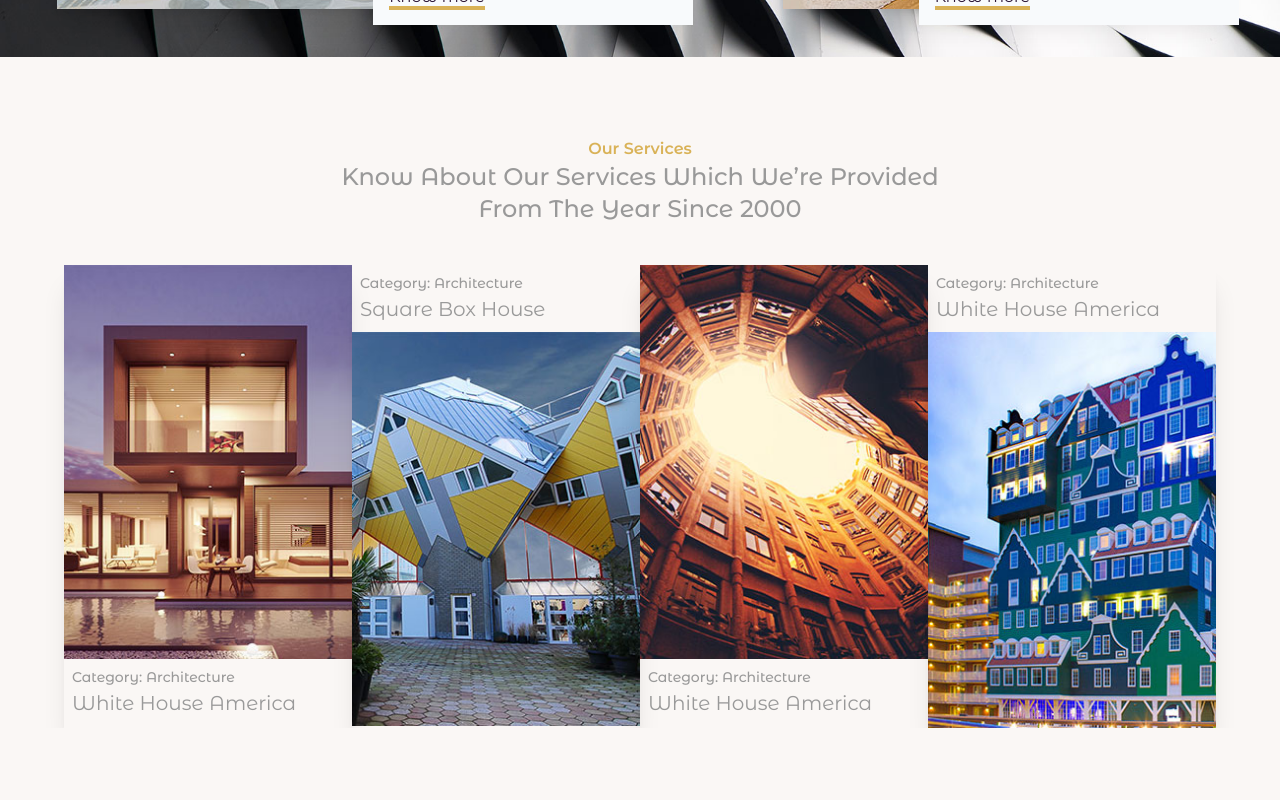
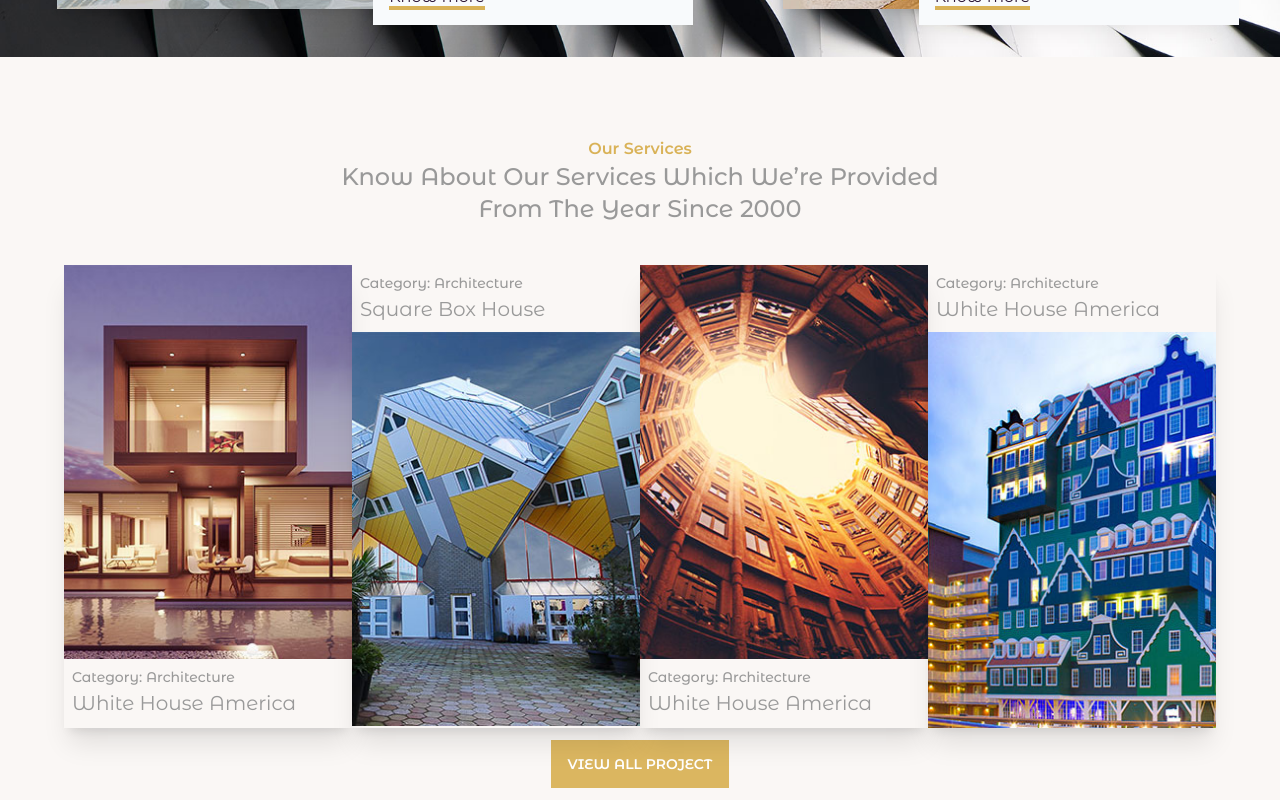
Before and after one commit to KPorus/acrhe, a React (Create React App) app: page / in a window 1280 px wide. Shown: the part 1898-2698 px from the top of the page. Before the commit the page ends 2626 px from the top, so only its background shows below. Built offline with nearby package versions, Linux system fonts and the light colour scheme.

Commit message:
some small update

```diff
--- a/src/App.css
+++ b/src/App.css
@@ -180,3 +180,16 @@
   -ms-transition: all linear 300ms;
   -o-transition: all linear 300ms;
 }
+
+.bg-\[\#d9b257\] {
+  --tw-bg-opacity: 1;
+  background-color: #DBB660 !important;
+}
+
+.btn {
+  border-radius: 0 !important;
+  -webkit-border-radius: 0 !important;
+  -moz-border-radius: 0 !important;
+  -ms-border-radius: 0 !important;
+  -o-border-radius: 0 !important;
+}
--- a/src/component/ProjectSection.jsx
+++ b/src/component/ProjectSection.jsx
@@ -4,15 +4,16 @@ import img1 from "../images/project-1.jpg";
 import img2 from "../images/project-2.jpg";
 import img3 from "../images/project-3.jpg";
 import img4 from "../images/project-4.jpg";
+import { Link } from "react-router-dom";
 
 const ProjectSection = () => {
   return (
     <div className='container mx-auto'>
       <CommonHead></CommonHead>
-      <div className=' grid sm:grid-cols-2 grid-cols-1 lg:flex justify-center justify-items-center gap-4 lg:gap-0 mt-10'>
+      <div className='grid sm:grid-cols-2 grid-cols-1 lg:flex justify-center justify-items-center gap-4 lg:gap-0 mt-10'>
         <div className='w-72 shadow-xl projectPart'>
           <figure className="relative">
-            <img  src={img1} alt='Shoes' />
+            <img  src={img1} alt="project" />
             <h4 className="absolute top-1/2 left-1/3 text-white imgText">Full project</h4>
           </figure>
           <div className=' projectText  p-2 text-[#999999]'>
@@ -28,14 +29,14 @@ const ProjectSection = () => {
             <p className="text-[20px]">Square Box House</p>
           </div>
           <figure>
-            <img src={img2} alt='Shoes' />
+            <img src={img2} alt="project" />
             <h4 className="absolute top-1/2 left-1/3 text-white imgText">Full project</h4>
           </figure>
         </div>
 
         <div className=' w-72 shadow-xl projectPart'>
           <figure>
-            <img src={img3} alt='Shoes' />
+            <img src={img3} alt="project" />
             <h4 className="absolute top-1/2 left-1/3 text-white imgText">Full project</h4>
           </figure>
           <div className='projectText p-2 text-[#999999]'>
@@ -51,10 +52,13 @@ const ProjectSection = () => {
             <p className="text-[20px]">White House America</p>
           </div>
           <figure>
-            <img src={img4} alt='Shoes' />
+            <img src={img4} alt="project" />
             <h4 className="absolute top-1/2 left-1/3 text-white imgText">Full project</h4>
           </figure>
         </div>
+      </div>
+      <div className="flex justify-center my-3">
+      <Link className="btn text-[#ffffff] bg-[#d9b257] border-0" to="/project">View All project</Link>
       </div>
     </div>
   );
```
